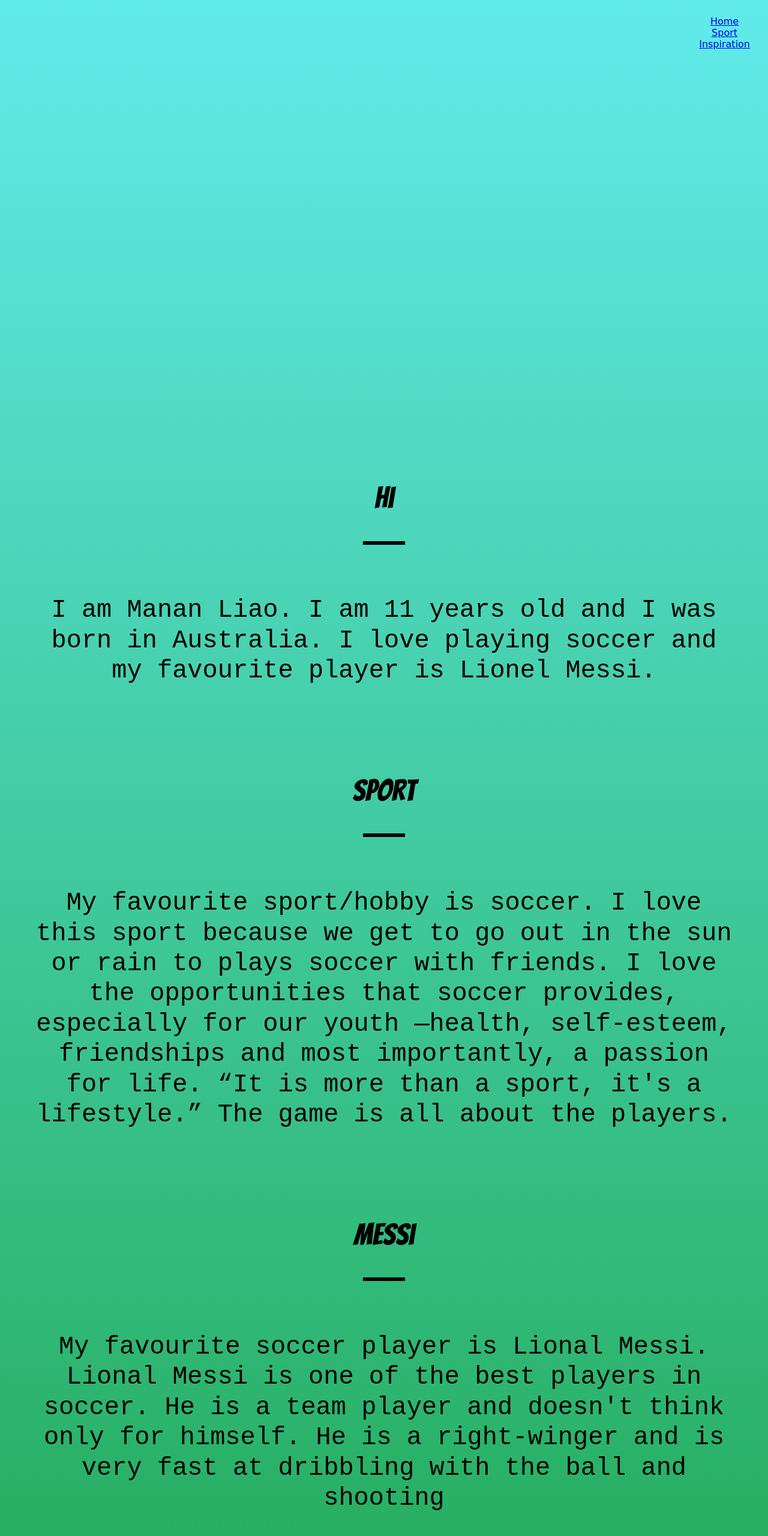
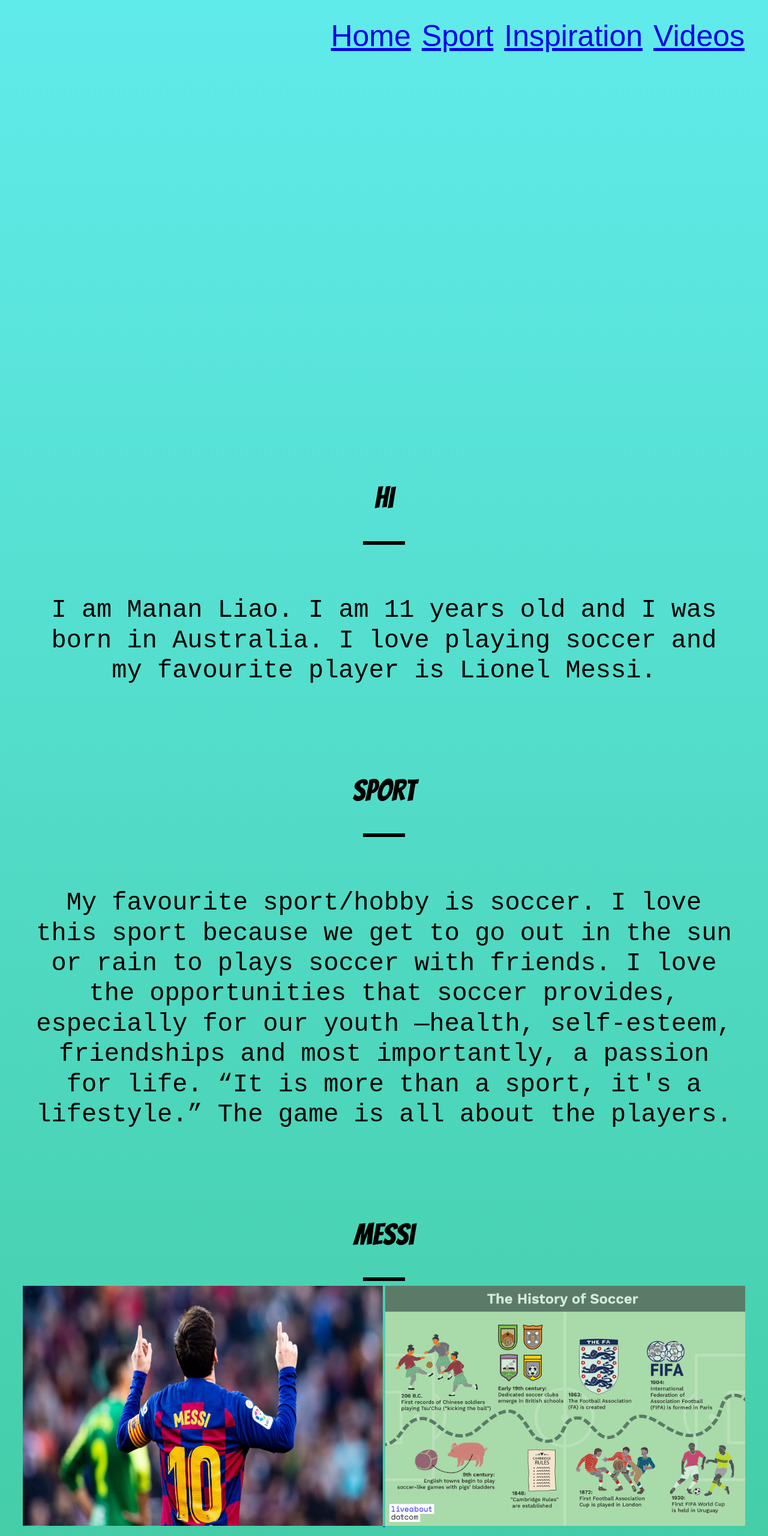
Before and after one commit to manan-liao/Manan, a plain HTML site: page index.html in a window 1280 px wide. Shown: the top 2560 px of the page at 60% size. Drawn offline with Linux system fonts and the light colour scheme; a web font is replaced by a local one.

Commit message:
Add files via upload

```diff
--- a/index.html
+++ b/index.html
@@ -3,6 +3,7 @@
     <li class="links"><a href="#home">Home</a></li>
     <li class="links"><a href="#sport">Sport</a></li>
     <li class="links"><a href="Inspiration">Inspiration</a></li>
+    <li class="links"><a href="Videos">Videos</a></li>
 </ul>
 
 <head>
@@ -21,7 +22,7 @@
             <h2 id="intro">I am Manan Liao. I am 11 years old and I was born in Australia. I love playing soccer and my favourite player is Lionel Messi.</h2>
         </div>
     </section>
-<br>
+    <br>
     <section id="sport">
         <h1>Sport</h1>
         <div class="line"></div>
@@ -31,7 +32,22 @@
     <section id="Inspiration">
         <h1>Messi</h1>
         <div class="line"></div>
-        <h2 id="messi">My favourite soccer player is Lional Messi. Lional Messi is one of the best players in soccer. He is a team player and doesn't think only for himself. He is a right-winger and is very fast at dribbling with the ball and shooting</h2>
+        <a href="https://www.britannica.com/biography/Lionel-Messi" target="_blank">
+            <img src="Messi.jpg">
+        </a>
+        <a href="https://www.liveabout.com/who-invented-soccer-3556873" target="_blank">
+            <img src="Soccer.png">
+        </a>
+        <h2 id="messi">My favourite soccer player is Lional Messi. Lional Messi is one of the best players in soccer. He is a team player and doesn't think only for himself. He is a right-winger and is very fast at dribbling with the ball and shooting.</h2>
+    </section>
+
+    <section id="Videos">
+        <h1>Videos</h1>
+        <div class="line"></div>
+        <iframe width="1280" height="720" src="https://www.youtube.com/embed/jV0PbW8fJKk" frameborder="0" allow="accelerometer; autoplay; clipboard-write; encrypted-media; gyroscope; picture-in-picture" allowfullscreen></iframe>
+        <iframe width="1280" height="720" src="https://www.youtube.com/embed/QE7MAyHTNSY" frameborder="0" allow="accelerometer; autoplay; clipboard-write; encrypted-media; gyroscope; picture-in-picture" allowfullscreen></iframe>
+        <iframe width="1280" height="720" src="https://www.youtube.com/embed/dPFbF8BRndE" frameborder="0" allow="accelerometer; autoplay; clipboard-write; encrypted-media; gyroscope; picture-in-picture" allowfullscreen></iframe>
     </section>
 </body>
+
 </html>
--- a/style.css
+++ b/style.css
@@ -90,17 +90,18 @@ p {
     float: left;
 }
 
-.link {
+.links {
+    float: left;
     color: white;
     padding-top: 5px;
     padding-left: 9px;
     padding-right: 9px;
     padding-bottom: 5px;
     font-family: fantasy;
-    font-size: 20px;
+    font-size: 50px;
 }
 
-.link:hover {
+.links:hover {
     background-color: dodgerblue
 }
 
@@ -114,6 +115,11 @@ img {
     text-align: center;
     width: 600px;
     height: 400px;
+    transition: transform 2s;
+}
+
+img:hover {
+    transform: scale(0.9);
 }
 
 #messi {
```
Also changed, not shown: Messi.jpg (added), Soccer.png (added).
